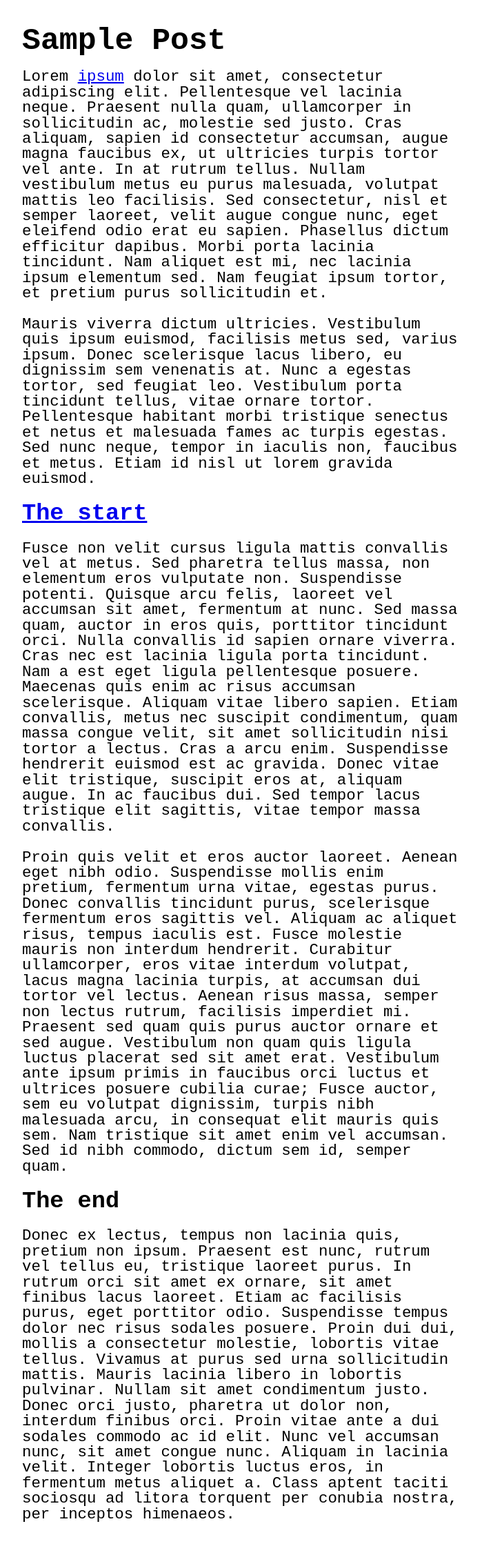
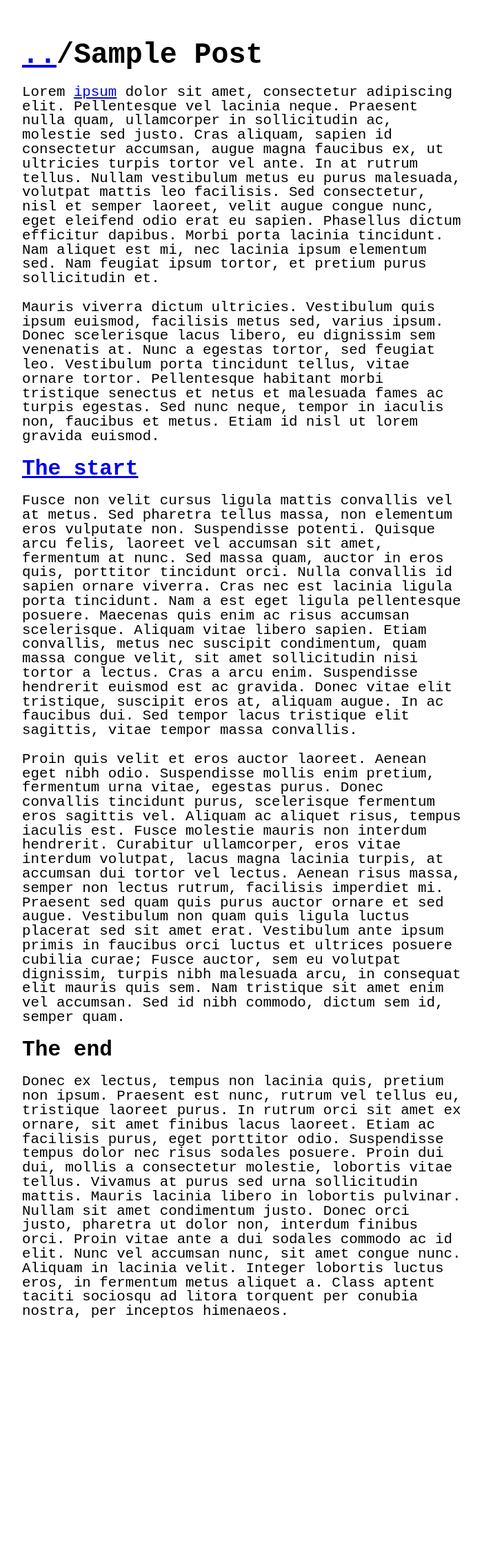
Before and after one commit to riggraz/no-style-please, a Jekyll site: the page built from _posts/2020-06-07-sample-post.md, in a window 1280 px wide. Shown: the whole page at 69% size, without its empty margins (288-987 px from the left). Built offline with Jekyll 4.4.1, drawn with Linux system fonts in a browser that asks for light colours; after the commit the page ends 1976 px from its top, so only the background shows below that.

Commit message:
Improve style and add favicon

```diff
--- a/_config.yml
+++ b/_config.yml
@@ -4,3 +4,4 @@ email: riccardo.graziosi97@gmail.com
 url: http://github.com/riggraz/
 description: >
   A (nearly) no-css minimalist Jekyll theme.
+favicon: "./favicon.ico"
--- a/_includes/head.html
+++ b/_includes/head.html
@@ -2,5 +2,6 @@
   <meta charset="utf-8" />
   <meta http-equiv="X-UA-Compatible" content="IE=edge" />
   <meta name="viewport" content="width=device-width, initial-scale=1" />
+  <link rel="shortcut icon" type="image/x-icon" href="/{{ site.favicon }}?" />
   <link rel="stylesheet" href="{{ site.url }}/assets/css/main.css" />
 </head>
--- a/_layouts/post.html
+++ b/_layouts/post.html
@@ -2,5 +2,5 @@
 layout: default
 ---
 
-<h1>{{ page.title }}</h1>
+<h1><a href="{{ site.url }}">..</a>/{{ page.title }}</h1>
 {{ content }}
--- a/_sass/_style.scss
+++ b/_sass/_style.scss
@@ -3,11 +3,16 @@ body {
   background-color: white;
 
   font-family: monospace;
-  font-size: 1.4rem;
-  line-height: 1.4rem;
+  font-size: 1.3rem;
+  line-height: 1.3rem;
 }
 
 .wrapper {
+  width: fit-content;
   max-width: 640px;
-  margin: 3rem auto;
+  margin: 4rem auto;
 }
+
+h1 {
+  line-height: 2rem;
+}
```
Also changed, not shown: _posts/2020-07-10-another-post-example-but-very-very-very-long.md (added, +17 -0 lines), favicon.ico (added).
